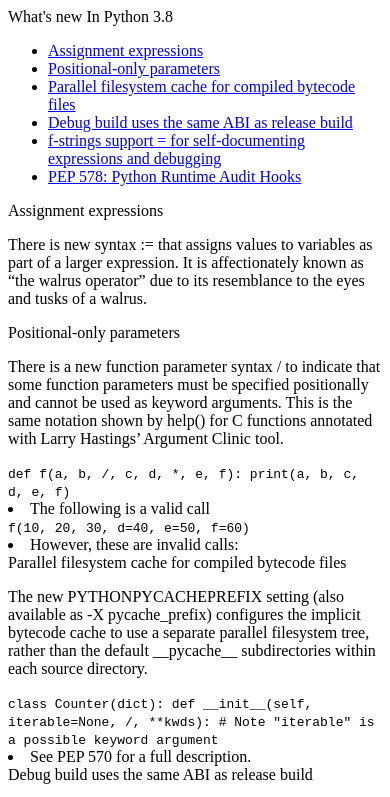
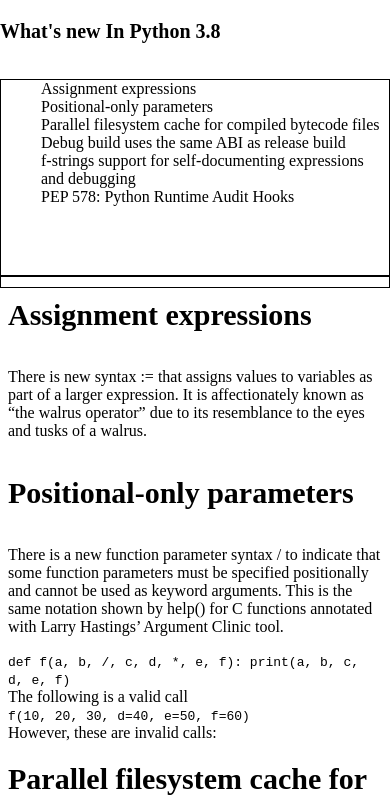
Before and after one commit to carreraprogrammer/IsaiasDanielT-D, a plain HTML site: page index.html in a window 390 px wide. Shown: the top 797 px of the page. Drawn offline with Linux system fonts and the light colour scheme.

Commit message:
styles.css change 1

```diff
--- a/index.html
+++ b/index.html
@@ -31,20 +31,20 @@
           <li>
             <a
               class="nav-link"
-              href="Debug_build_uses_the_same_ABI_as_release_build"
+              href="#Debug_build_uses_the_same_ABI_as_release_build"
               >Debug build uses the same ABI as release build</a
             >
           </li>
           <li>
             <a
               class="nav-link"
-              href="f-strings_support_=_for_self-documenting_expressions_and_debugging"
-              >f-strings support = for self-documenting expressions and
+              href="#f-strings_support_for_self-documenting_expressions_and_debugging"
+              >f-strings support for self-documenting expressions and
               debugging</a
             >
           </li>
           <li>
-            <a class="nav-link" href="PEP_578:_Python_Runtime_Audit_Hooks"
+            <a class="nav-link" href="#PEP_578:_Python_Runtime_Audit_Hooks"
               >PEP 578: Python Runtime Audit Hooks</a
             >
           </li>
@@ -127,11 +127,11 @@
         >
       </section>
       <section
-        id="f-strings_support_=_for_self-documenting_expressions_and_debugging"
+        id="f-strings_support_for_self-documenting_expressions_and_debugging"
         class="main-section"
       >
         <header>
-          f-strings support = for self-documenting expressions and debugging
+          f-strings support for self-documenting expressions and debugging
         </header>
         <p>
           Added an = specifier to f-strings. An f-string such as f'{expr=}' will
--- a/styles.css
+++ b/styles.css
@@ -0,0 +1,64 @@
+*{
+  margin = 0;
+  padding = 0;
+}
+body{
+  display: flex;
+}
+.main-section{
+  margin-left: 300px
+
+}
+#navbar{
+  position: fixed;
+  min-width: 290px;
+  top: 0;
+  left: 0;
+  width: 300px;
+  height: 100%;}
+
+nav header{
+  font-size: 20px;
+}
+header{
+  font-size: 30px;
+  font-weight: bold;
+  padding-bottom: 20px;
+  padding-top: 20px;
+}
+
+li{
+  list-style: none;
+}
+
+a{
+  text-decoration: none;
+  color: black;
+
+}
+
+  @media only screen and (max-width: 815px){
+
+  #navbar ul {
+    border: 1px solid;
+    height: 207px;
+  }
+  #navbar {
+   position: absolute;
+   top: 0;
+   padding: 0;
+   margin: 0;
+   width: 100%;
+   max-height: 275px;
+   border: none;
+   z-index: 1;
+   border-bottom: 2px solid;
+ }
+
+.main-section {
+   position: relative;
+   margin-left: 0px;
+ }
+ #main-doc{
+ margin-top: 270px;
+ }
```
Also changed, not shown: 1 other file.
